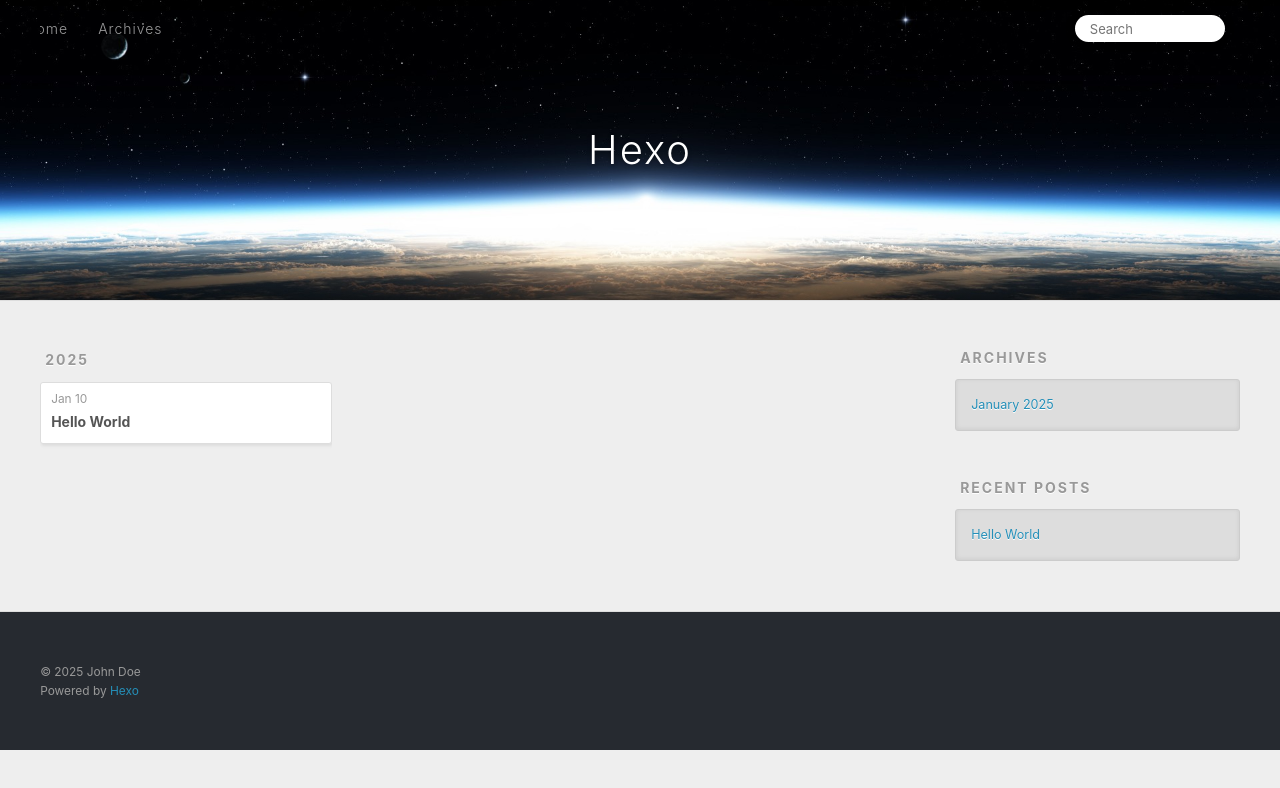
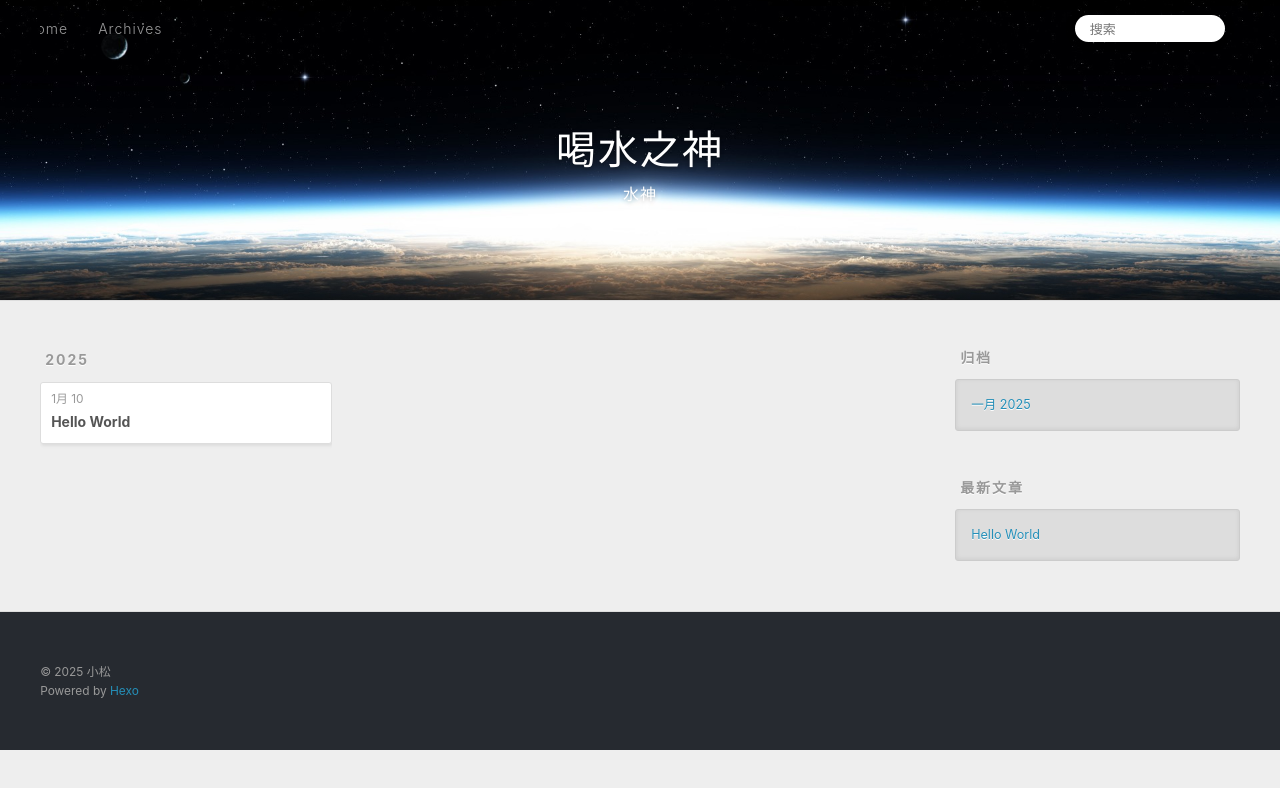
Before and after one commit to drinkwatergod/drinkwatergod.github.io, a plain HTML site: page archives/index.html in a window 1280 px wide. Both pictures are taken after a click on the link 1232 px from the left and 27 px from the top of the page. Drawn offline with Linux system fonts and the light colour scheme.

Commit message:
Site updated: 2025-01-10 12:43:36

```diff
--- a/archives/index.html
+++ b/archives/index.html
@@ -4,17 +4,20 @@
   <meta charset="utf-8">
 
 
-  <title>Archives | Hexo</title>
+  <title>归档 | 喝水之神</title>
   <meta name="viewport" content="width=device-width, initial-scale=1, shrink-to-fit=no">
-  <meta property="og:type" content="website">
-<meta property="og:title" content="Hexo">
+  <meta name="description" content="你还要我怎样">
+<meta property="og:type" content="website">
+<meta property="og:title" content="喝水之神">
 <meta property="og:url" content="http://example.com/archives/index.html">
-<meta property="og:site_name" content="Hexo">
-<meta property="og:locale" content="en_US">
-<meta property="article:author" content="John Doe">
+<meta property="og:site_name" content="喝水之神">
+<meta property="og:description" content="你还要我怎样">
+<meta property="og:locale" content="zh_CN">
+<meta property="article:author" content="小松">
+<meta property="article:tag" content="个人博客">
 <meta name="twitter:card" content="summary">
 
-    <link rel="alternate" href="/atom.xml" title="Hexo" type="application/atom+xml">
+    <link rel="alternate" href="/atom.xml" title="喝水之神" type="application/atom+xml">
 
 
     <link rel="shortcut icon" href="/favicon.png">
@@ -39,8 +42,12 @@
   <div id="header-outer" class="outer">
     <div id="header-title" class="inner">
       <h1 id="logo-wrap">
-        <a href="/" id="logo">Hexo</a>
+        <a href="/" id="logo">喝水之神</a>
       </h1>
+
+        <h2 id="subtitle-wrap">
+          <a href="/" id="subtitle">水神</a>
+        </h2>
 
     </div>
     <div id="header-inner" class="inner">
@@ -55,12 +62,12 @@
       <nav id="sub-nav">
 
 
-          <a class="nav-icon" href="/atom.xml" title="RSS Feed"><span class="fa fa-rss"></span></a>
+          <a class="nav-icon" href="/atom.xml" title="RSS 订阅"><span class="fa fa-rss"></span></a>
 
-        <a class="nav-icon nav-search-btn" title="Search"><span class="fa fa-search"></span></a>
+        <a class="nav-icon nav-search-btn" title="搜索"><span class="fa fa-search"></span></a>
       </nav>
       <div id="search-form-wrap">
-        <form action="//google.com/search" method="get" accept-charset="UTF-8" class="search-form"><input type="search" name="q" class="search-form-input" placeholder="Search"><button type="submit" class="search-form-submit">&#xF002;</button><input type="hidden" name="sitesearch" value="http://example.com"></form>
+        <form action="//google.com/search" method="get" accept-charset="UTF-8" class="search-form"><input type="search" name="q" class="search-form-input" placeholder="搜索"><button type="submit" class="search-form-submit">&#xF002;</button><input type="hidden" name="sitesearch" value="http://example.com"></form>
       </div>
     </div>
   </div>
@@ -84,7 +91,7 @@
   <div class="archive-article-inner">
     <header class="archive-article-header">
       <a href="/2025/01/10/hello-world/" class="archive-article-date">
-  <time class="dt-published" datetime="2025-01-10T04:31:13.784Z" itemprop="datePublished">Jan 10</time>
+  <time class="dt-published" datetime="2025-01-10T04:31:13.784Z" itemprop="datePublished">1月 10</time>
 </a>
 
 
@@ -116,9 +123,9 @@
 
 
   <div class="widget-wrap">
-    <h3 class="widget-title">Archives</h3>
+    <h3 class="widget-title">归档</h3>
     <div class="widget">
-      <ul class="archive-list"><li class="archive-list-item"><a class="archive-list-link" href="/archives/2025/01/">January 2025</a></li></ul>
+      <ul class="archive-list"><li class="archive-list-item"><a class="archive-list-link" href="/archives/2025/01/">一月 2025</a></li></ul>
     </div>
   </div>
 
@@ -126,7 +133,7 @@
 
 
   <div class="widget-wrap">
-    <h3 class="widget-title">Recent Posts</h3>
+    <h3 class="widget-title">最新文章</h3>
     <div class="widget">
       <ul>
 
@@ -147,7 +154,7 @@
   <div class="outer">
     <div id="footer-info" class="inner">
 
-      &copy; 2025 John Doe<br>
+      &copy; 2025 小松<br>
       Powered by <a href="https://hexo.io/" target="_blank">Hexo</a>
     </div>
   </div>
```
Also changed, not shown: 2025/01/10/hello-world/index.html (+19 -14 lines), archives/2025/01/index.html (+23 -16 lines), archives/2025/index.html (+23 -16 lines), index.html (+23 -16 lines).
